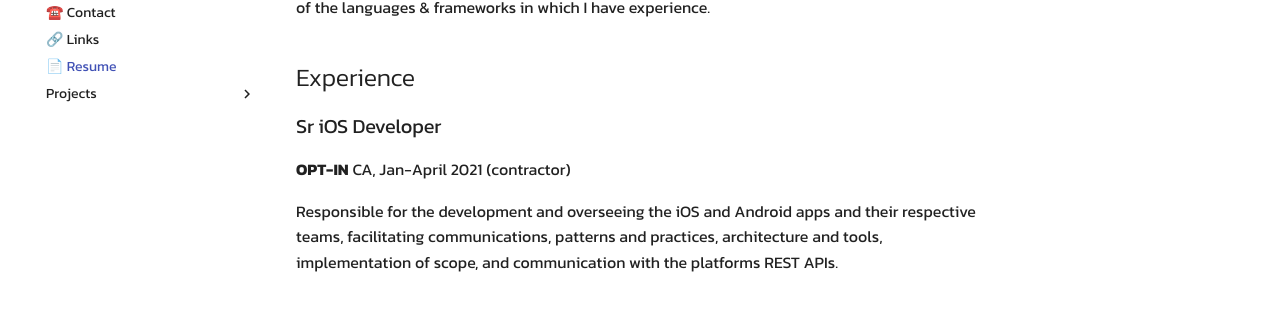
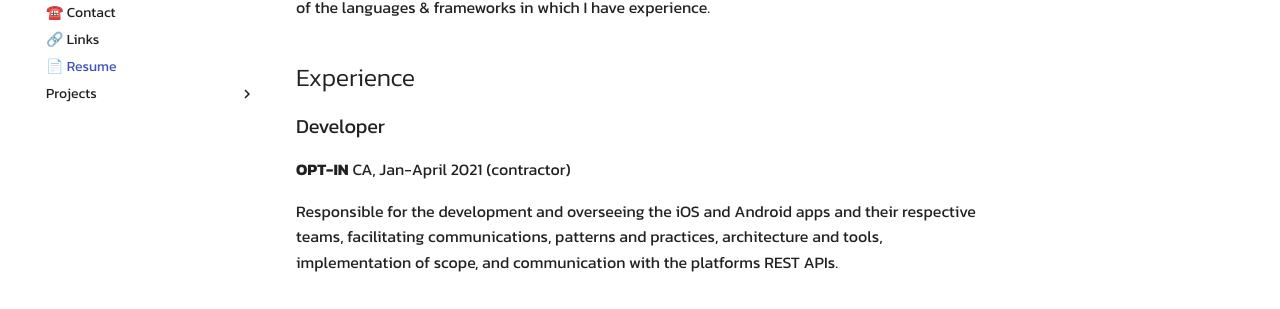
Before and after one commit to willsmillie/portfolio, an MkDocs documentation site: the page built from docs/resume.md, in a window 1280 px wide and 900 px high, scrolled down 554 px. Shown: the part 149-458 px from the top of the window. Built offline with MkDocs 1.6.1 and Material for MkDocs 9.7.7, drawn with Linux system fonts in a browser that asks for light colours.

Commit message:
adding copy

```diff
--- a/docs/resume.md
+++ b/docs/resume.md
@@ -20,7 +20,7 @@ willsmillie.me
 
 ## Experience
 
-### Sr iOS Developer
+### Developer
 
 **OPT-IN** CA, Jan-April 2021 (contractor)
 
```
